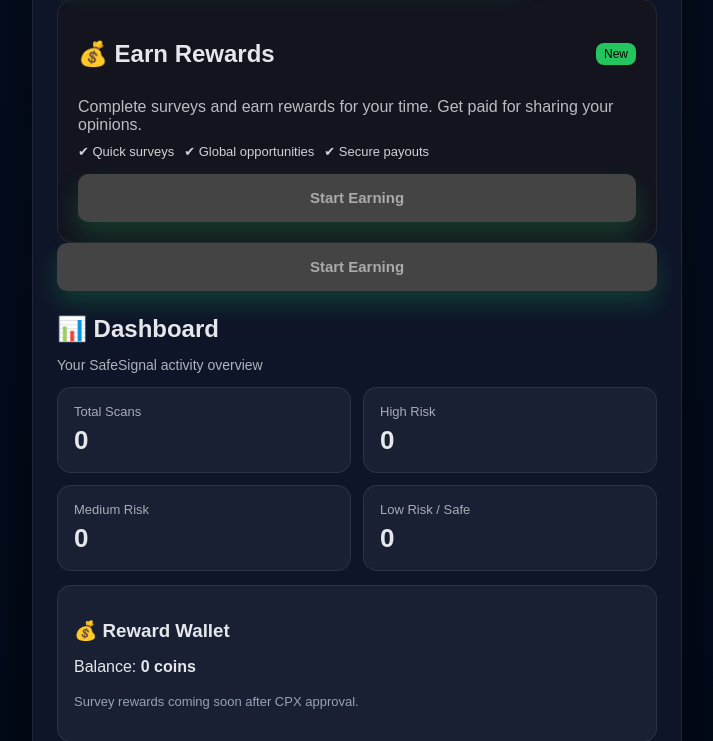
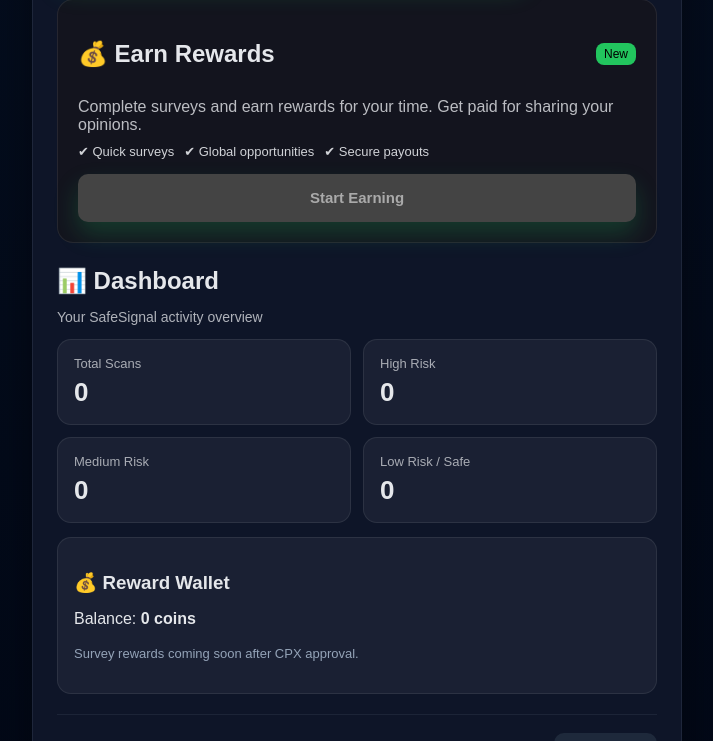
Before and after one commit to austinprinsloo32-netizen/safesignal, a Flask app: page / in a window 1280 px wide. Shown: the part 995-1736 px from the top of the page, without its empty margins (283-996 px from the left). Run offline with Flask 3, Linux system fonts and the light colour scheme; data that the repository does not hold is empty.

Commit message:
Prepare survey UI and earning flow

```diff
--- a/templates/index.html
+++ b/templates/index.html
@@ -206,10 +206,6 @@
             <div class="earn-feature">✔ Secure payouts</div>
           </div>
 
-          <button class="earn-btn" onclick="showSurveys()">
-            Start Earning
-          </button>
-        </div>
         <button onclick="showSurveys()" class="earn-btn">
         Start Earning
         </button>
```
